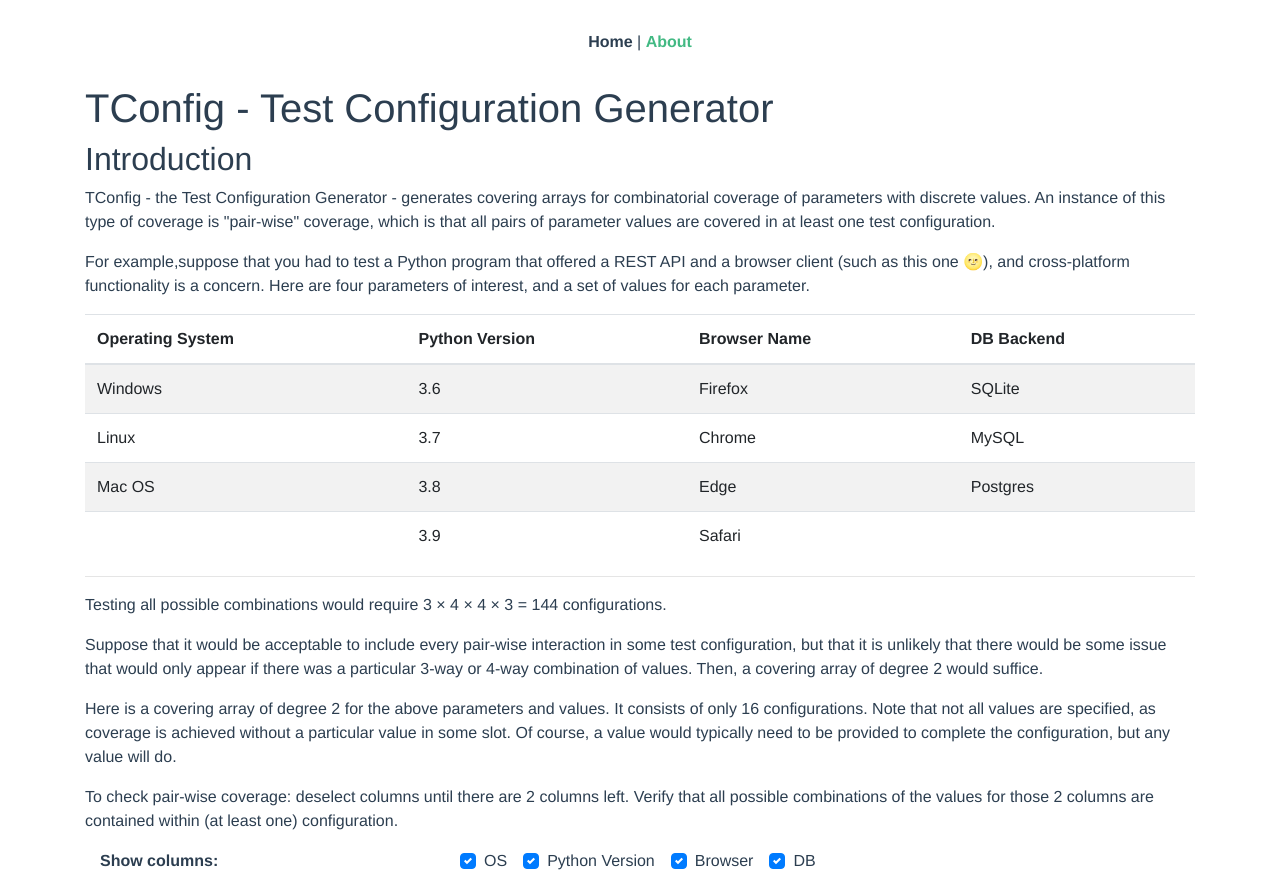
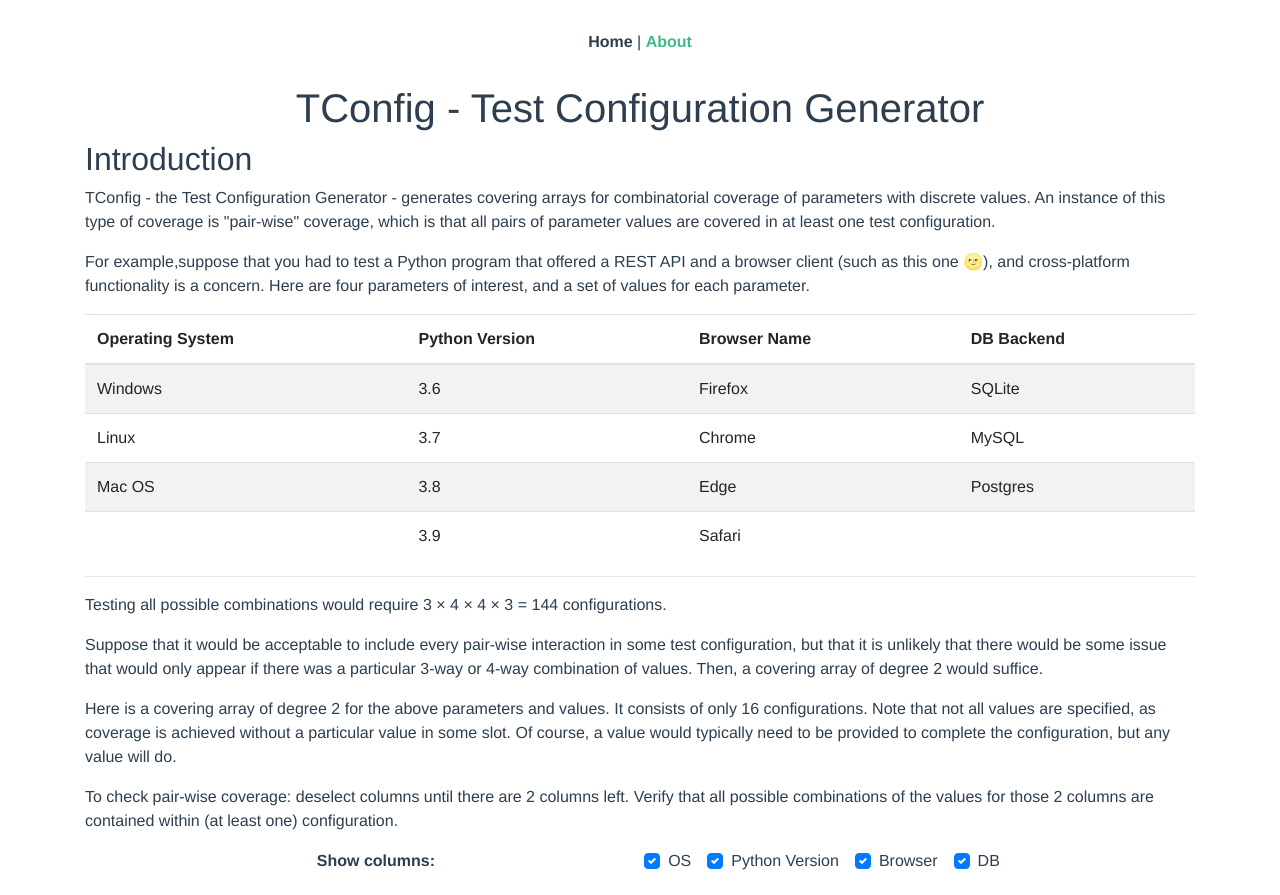
Before and after one commit to awwilliams/tconfig-client, a Vue app: page /about in a window 1280 px wide. Shown: the top 895 px of the page. Built offline with nearby package versions, Linux system fonts and the light colour scheme.

Commit message:
Replace HTML classes with attributes where feasible

```diff
--- a/src/components/AboutTconfig.vue
+++ b/src/components/AboutTconfig.vue
@@ -1,6 +1,8 @@
 <template>
-  <div class="container text-left">
-    <h1 class="md">TConfig - Test Configuration Generator</h1>
+  <b-container>
+    <b-row>
+      <b-col cols="12" class="text-left">
+        <h1 class="md text-center">TConfig - Test Configuration Generator</h1>
         <h2>Introduction</h2>
         <p>
           TConfig - the Test Configuration Generator - generates covering arrays for
@@ -37,11 +39,13 @@
           that all possible combinations of the values for those 2 columns are contained within (at
           least one) configuration.
         </p>
-    <b-row class="col-sm-12">
-      <b-col class="col-sm-4 font-weight-bold">
+      </b-col>
+    </b-row>
+    <b-row size="sm">
+      <b-col cols="4" class="text-right font-weight-bold">
         Show columns:
       </b-col>
-      <b-col class="col">
+      <b-col>
         <b-checkbox
         :disabled="visibleFields.length == 2 && field.visible"
         v-for="field in configFields"
@@ -59,7 +63,7 @@
       (***) - Any value can be used in these configurations; specific values are not needed
       for coverage purposes.
     </p>
-  </div>
+  </b-container>
 </template>
 
 <script>
--- a/src/components/AddParameterForm.vue
+++ b/src/components/AddParameterForm.vue
@@ -3,7 +3,7 @@
            id="add-parameter-form"
            title="Add a new parameter"
            hide-footer>
-    <b-form @submit="onSubmitAddParameter" @reset="onResetAddParameter" class="w-100">
+    <b-form @submit="onSubmitAddParameter" @reset="onResetAddParameter">
       <b-form-group id="form-add-parameter-name-group"
                     label="Name:"
                     label-for="form-add-parameter-name-input">
--- a/src/components/AddValueForm.vue
+++ b/src/components/AddValueForm.vue
@@ -3,7 +3,7 @@
            id="add-value-form"
            title="Add a new value"
            hide-footer>
-    <b-form @submit="onSubmitAddValue" @reset="onResetAddValue" class="w-100">
+    <b-form @submit="onSubmitAddValue" @reset="onResetAddValue">
       <b-form-group id="form-add-value-name-group"
                     label="Name:"
                     label-for="form-add-value-name-input">
--- a/src/components/Configurations.vue
+++ b/src/components/Configurations.vue
@@ -1,7 +1,7 @@
 <template>
-  <b-container class="col-sm-12">
+  <b-container sm="12">
     <b-row>
-      <b-col cols="6" class="text-right">
+      <b-col cols="6" align-h="text-right">
         <label>Configurations per page</label>
       </b-col>
       <b-col cols="2">
--- a/src/components/EditParameterForm.vue
+++ b/src/components/EditParameterForm.vue
@@ -3,7 +3,7 @@
            id="edit-parameter-form"
            title="Edit parameter"
            hide-footer>
-    <b-form @submit="onSubmitEditParameter" @reset="onResetEditParameter" class="w-100">
+    <b-form @submit="onSubmitEditParameter" @reset="onResetEditParameter">
       <b-form-group id="form-edit-parameter-name-group"
                     label="Name:"
                     label-for="form-edit-parameter-name-input">
--- a/src/components/EditValueForm.vue
+++ b/src/components/EditValueForm.vue
@@ -3,7 +3,7 @@
            id="edit-value-form"
            title="Edit value"
            hide-footer>
-    <b-form @submit="onSubmitEditValue" @reset="onResetEditValue" class="w-100">
+    <b-form @submit="onSubmitEditValue" @reset="onResetEditValue">
       <b-form-group id="form-edit-value-name-group"
                     label="Name:"
                     label-for="form-edit-value-name-input">
--- a/src/components/GenerateConfigurationsForm.vue
+++ b/src/components/GenerateConfigurationsForm.vue
@@ -4,7 +4,7 @@
       id="generate_configurations-form"
       title="Generate Configurations"
       hide-footer>
-    <b-form @submit="onSubmitGenerateForm" @reset="onResetGenerateForm" class="w-100">
+    <b-form @submit="onSubmitGenerateForm" @reset="onResetGenerateForm">
       <b-form-group id="form-generate-configs-algorithm-group"
                     label="Generation algorithm:"
                     label-for="form-generate-configs-algorithm-input">
--- a/src/components/Tconfig.vue
+++ b/src/components/Tconfig.vue
@@ -1,5 +1,5 @@
 <template>
-  <b-container class="col-sm-12">
+  <b-container sm>
     <h4>Test Configuration Generator</h4>
     <alert size="sm" show :message=message v-if="showMessage"></alert>
     <b-row>
--- a/src/components/ValueListCardBody.vue
+++ b/src/components/ValueListCardBody.vue
@@ -1,6 +1,6 @@
 <template>
   <b-card-body>
-    <b-row class="align-items-start">
+    <b-row align-h="start">
       <b-col cols="1">
         <p>Values</p>
       </b-col>
```
Lines whose indentation alone changed are shown as unchanged.
